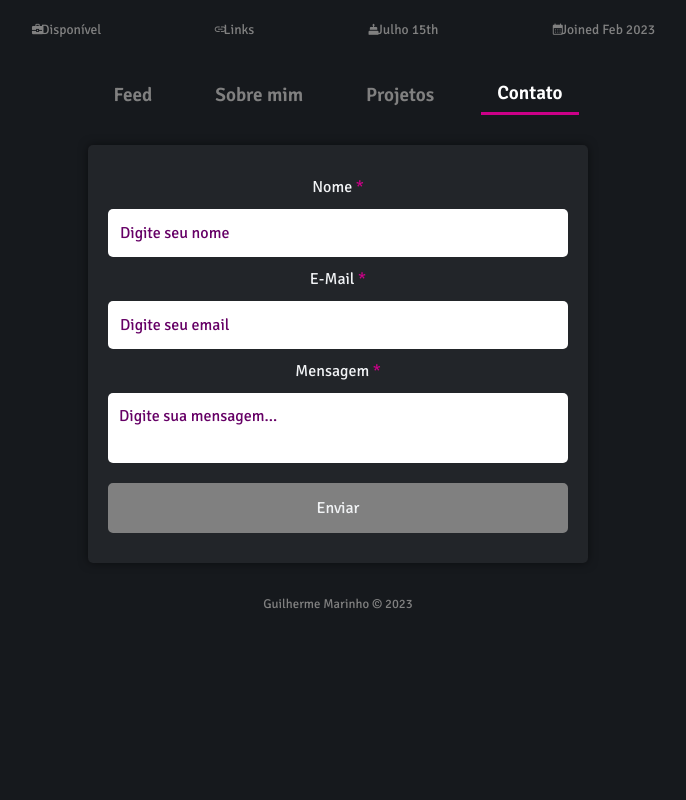
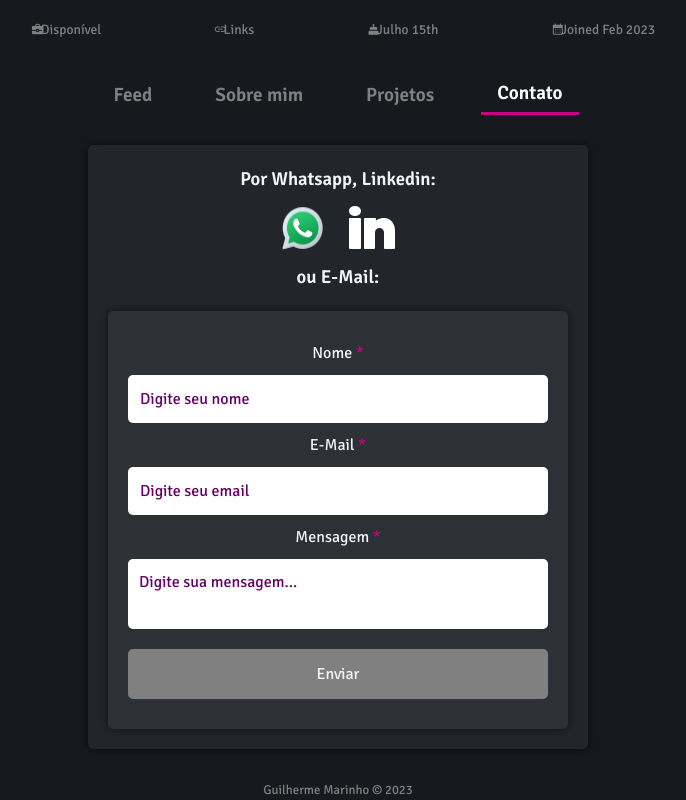
Before and after one commit to guido-marinho/guido-marinho.github.io, a React (Vite) app: page /contact in a window 1280 px wide. Shown: the part 633-1433 px from the top of the page, without its empty margins (302-988 px from the left). Before the commit the page ends 1247 px from the top, so only its background shows below. Built offline with nearby package versions, Linux system fonts and the light colour scheme.

Commit message:
✨ feat: adiciona novas opções de contato

```diff
--- a/src/CSS/FormContact.css
+++ b/src/CSS/FormContact.css
@@ -1,3 +1,24 @@
+.form-contact-container {
+    display: flex;
+    flex-direction: column;
+    align-items: center;
+    justify-content: center;
+    width: 100%;
+    max-width: 500px;
+    margin: 30px auto 0;
+    padding: 20px;
+    border-radius: 5px;
+    gap: 10px;
+    background-color: var(--bg-oppacity);
+    box-shadow: 0 0 10px rgba(0,0,0,0.5);
+}
+
+.contact-container {
+  display: flex;
+  gap: 20px;
+  cursor: pointer;
+}
+
 .form-container {
     display: flex;
     flex-direction: column;
@@ -5,7 +26,7 @@
     justify-content: center;
     width: 100%;
     max-width: 500px;
-    margin: 30px auto 0;
+    margin: 10px auto 0;
     padding: 20px;
     border-radius: 5px;
     gap: 10px;
--- a/src/pages/FormContact.jsx
+++ b/src/pages/FormContact.jsx
@@ -1,8 +1,10 @@
 import emailjs from '@emailjs/browser';
 import React, { useState } from 'react';
+import Swal from 'sweetalert2';
 import '../CSS/FormContact.css';
 
-import Swal from 'sweetalert2';
+import linkedin from '../public/linkedin.png';
+import whatsapp from '../public/whatsapp.png';
 
 export default function FormEmail() {
   const [name, setName] = useState('');
@@ -57,8 +59,16 @@ export default function FormEmail() {
   };
 
   return (
+    <div className='form-contact-container'>
+      <h3 className="title-contact">Por Whatsapp, Linkedin:</h3>
+
+      <div className="contact-container">
+        <img src={ whatsapp} alt="whatsapp-icon" />
+        <img src={linkedin} alt="linkedin-icon" />
+      </div>
+      <h3 className="title-form"> ou E-Mail:</h3>
+
       <div className="form-container">
-
 
         <form className="form-email" onSubmit={ handleSubmit }>
           <label className="label-name" htmlFor="name">Nome <span className='required'>*</span></label>
@@ -97,5 +107,6 @@ export default function FormEmail() {
         </form>
 
       </div>
+    </div>
   );
 }
```
Lines whose indentation alone changed are shown as unchanged.
